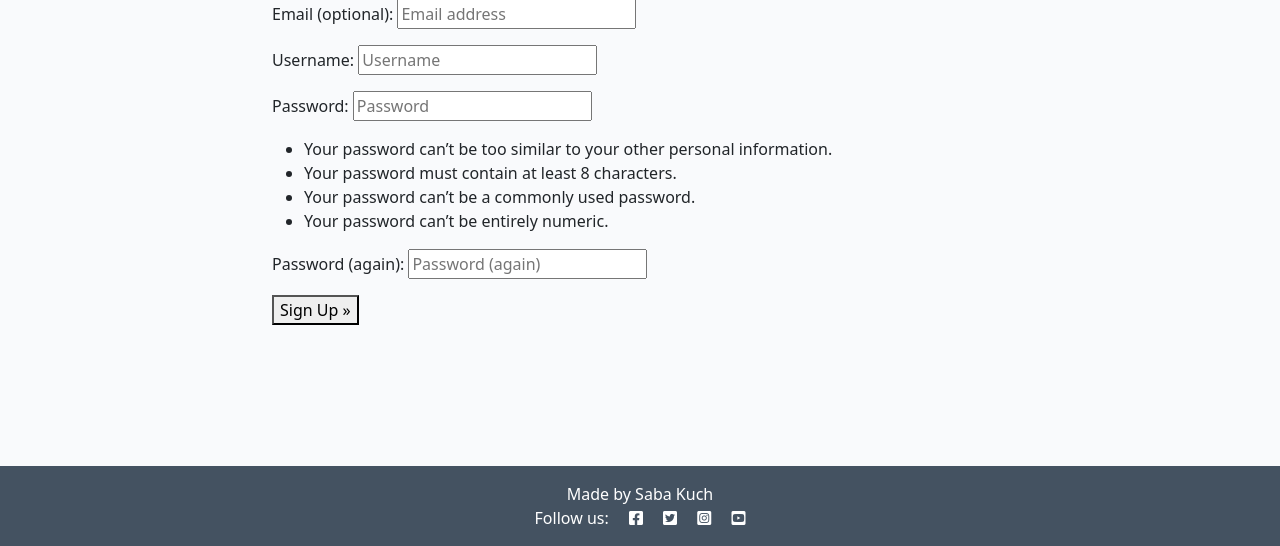
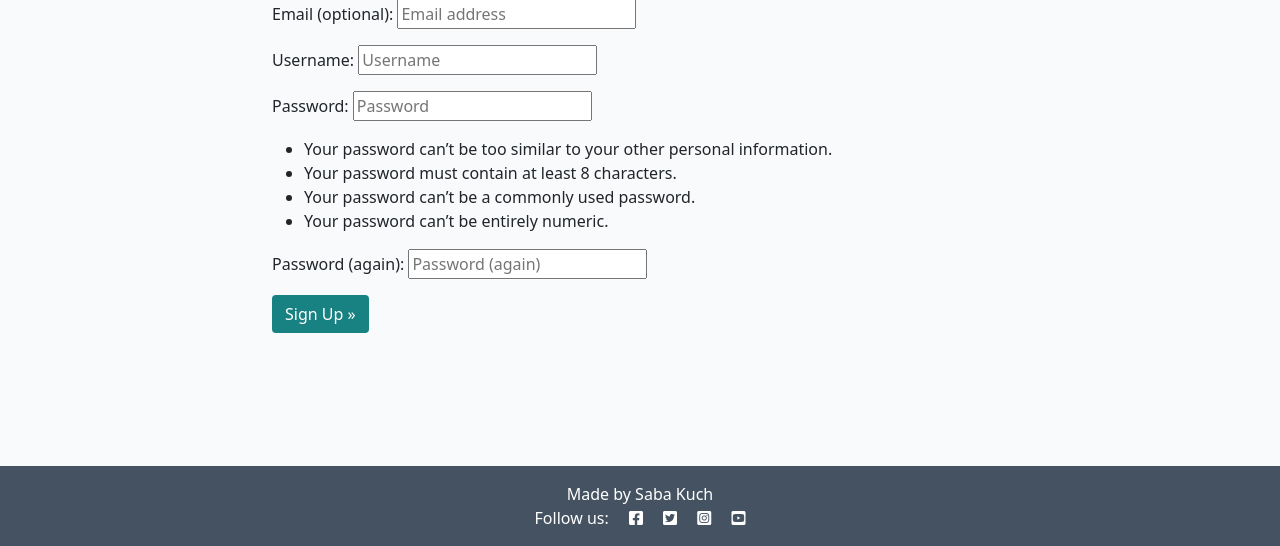
Before and after one commit to zabokaa/djangoBlog, a Django app: page /accounts/signup/ in a window 1280 px wide. Shown: the part 254-800 px from the top of the page. Run offline with Django 4.2, Linux system fonts and the light colour scheme; parts of the project's set-up code (start-up, migrations or seed data) failed here and were passed over; some libraries are stand-ins or nearby versions.

Commit message:
style btn signup view

```diff
--- a/templates/account/signup.html
+++ b/templates/account/signup.html
@@ -27,7 +27,10 @@
         {% if redirect_field_value %}
         <input type="hidden" name="{{ redirect_field_name }}" value="{{ redirect_field_value }}" />
         {% endif %}
-  <button type="submit">{% trans "Sign Up" %} &raquo;</button>
+        <button class="btn btn-signup right" type="submit">{% trans "Sign Up" %} &raquo;</button>
       </form>
+    </div>
+  </div>
+</div>
 
 {% endblock content %}
```
Lines whose indentation alone changed are shown as unchanged.
